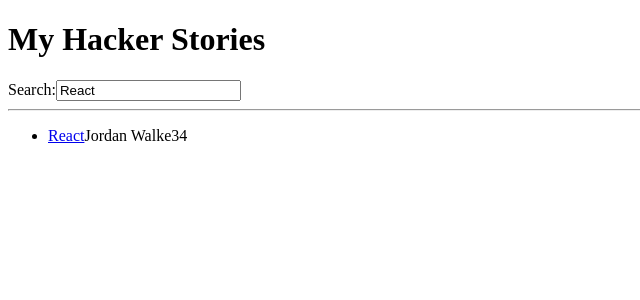
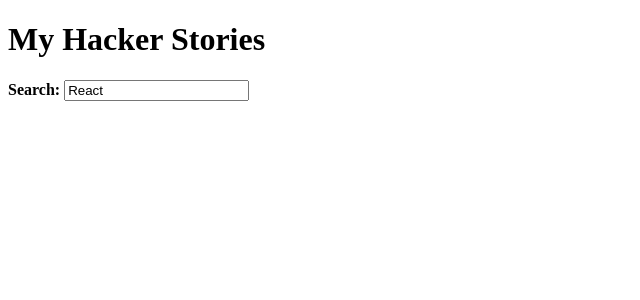
Before and after one commit to bkhanal87/hacker-story, a React (Vite) app: page / in a window 1280 px wide. Shown: the top 300 px of the page, without its empty margins (0-640 px from the left). Built offline with nearby package versions, Linux system fonts and the light colour scheme.

Commit message:
react component composition

```diff
--- a/src/App.jsx
+++ b/src/App.jsx
@@ -1,13 +1,4 @@
 import * as React from 'react';
-
-// function getTitle(title) {
-//   return title;
-// }
-
-
-// const title = 'React';
-
-// const[searchTerm, setSearchTerm] = React.useState(localStorage.getItem('search') || 'React');
 
 const useStorageState = (key, initialState) => {
   const[value, setValue] = React.useState(
@@ -20,15 +11,6 @@ const useStorageState = (key, initialState) => {
 
   return [value, setValue];
 };
-
-// const[searchTerm, setSearchTerm] = useStorageState('React'); // creating a custom hook to keep the component's state in sync with the browser's local storage.
-
-
-
-// React's useEffect Hook to trigger the desired side-effect each time the searchTerm changes
-// React.useEffect(() => {
-//   localStorage.setItem('search', 'searchTerm');
-// }, [searchTerm]);
 
 const App = () => {
   const stories = [
@@ -73,30 +55,41 @@ const App = () => {
         My Hacker Stories
       </h1>
 
-      {/* B */}
+      <InputWithLabel
+        id="search"
+        // label="search"
+        value={searchTerm}
+        onInputChange={handleSearch}
+      >
+      <strong>Search:</strong>
+      </InputWithLabel>
+      {/* B
       <Search  search={searchTerm} onSearch={handleSearch} />
 
       <hr />
 
       <List list={searchedStories}/>
 
-
+       */}
     </div>
   );
 };
 
-const Search = ({ search, onSearch }) =>
-(
+const InputWithLabel = ({
+  id,
+  value,
+  type = 'text',
+  onInputChange,
+  children,
+}) => (
   <>
-    <label
-      htmlFor="search">
-      Search:
-    </label>
+    <label htmlFor={id}>{children}</label>
+    &nbsp;
     <input
-      id="search"
-      type="text"
-      value={search}
-      onChange={onSearch}
+      id={id}
+      type={type}
+      value={value}
+      onChange={onInputChange}
     />
   </>
 );
```
